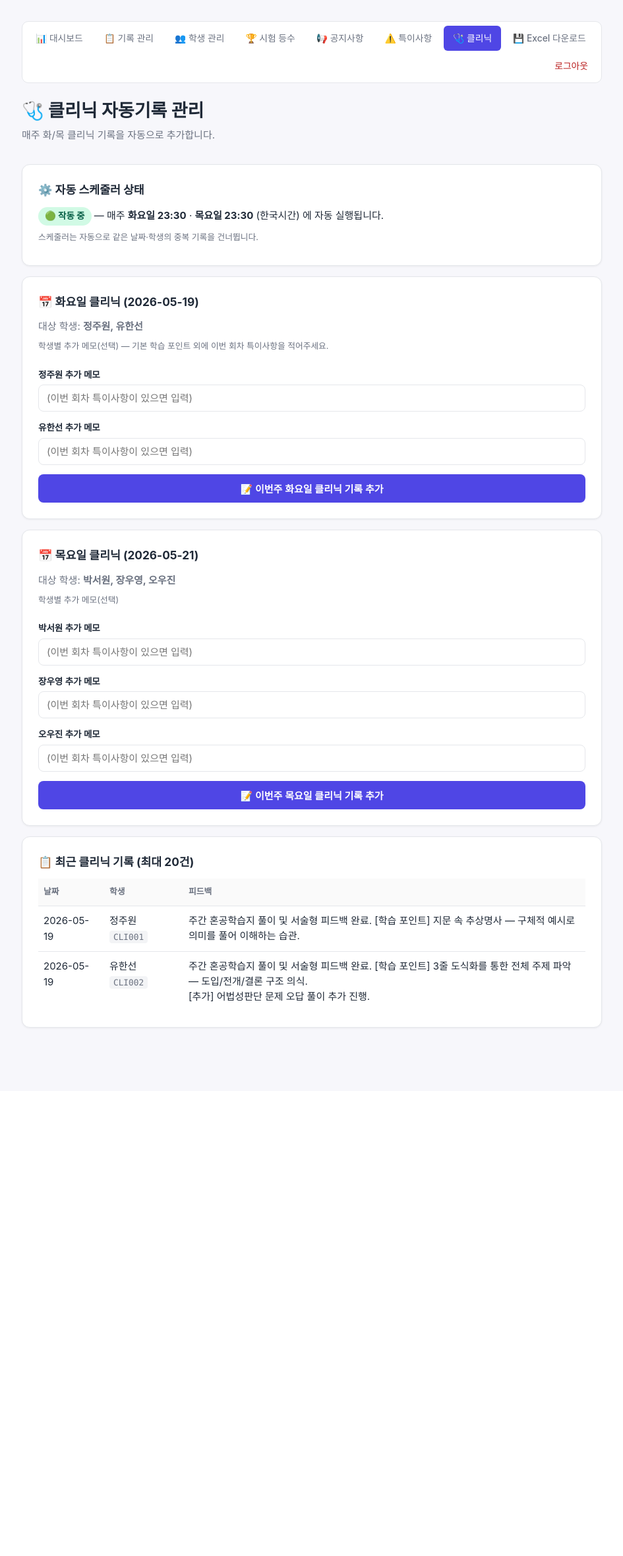
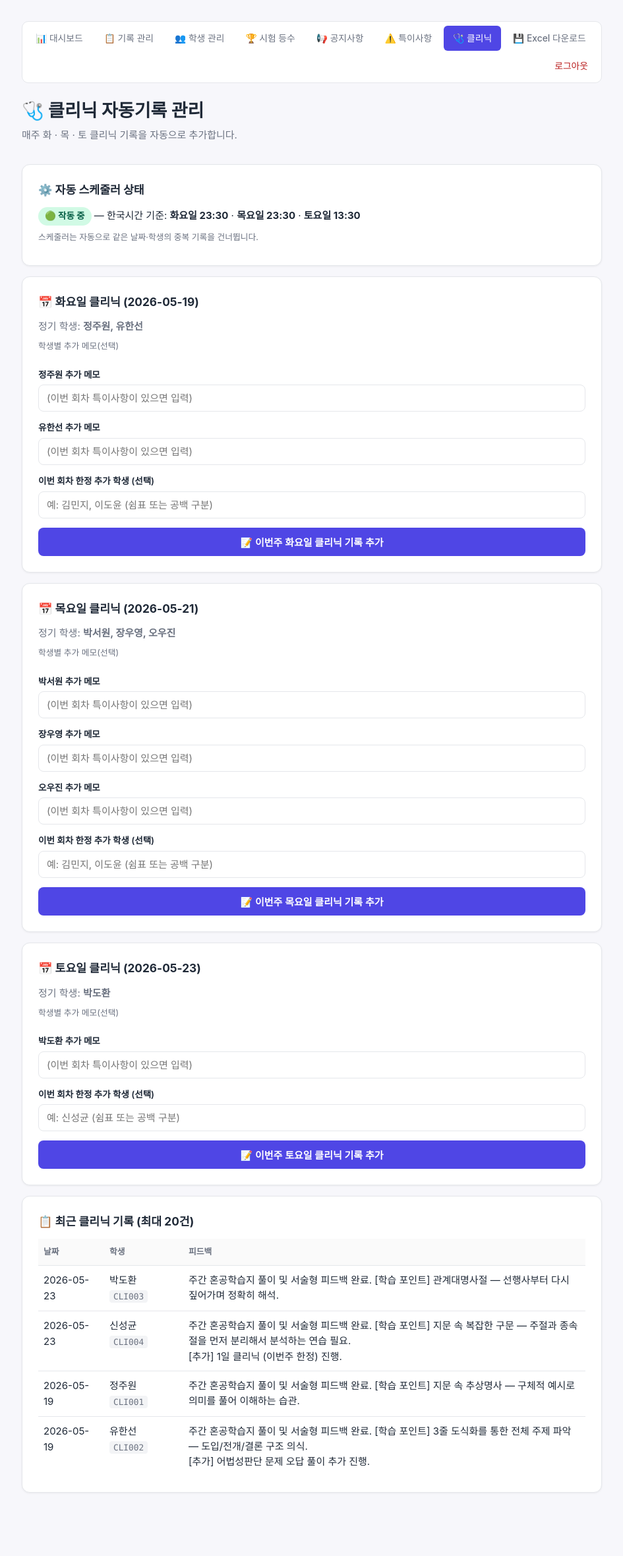
Before and after one commit to hernameisheather/Boin_theopen, a Flask app: page /admin/clinic in a window 1280 px wide. Shown: the whole page at 66% size, without its empty margins (167-1112 px from the left). Before the commit the page ends 1560 px from the top, so only its background shows below. Run offline with Flask 3, Linux system fonts and the light colour scheme; the visitor is signed in with stand-in values (Sample User, id 1).

Commit message:
Add Saturday clinic (박도환 13:30) + bootstrap this Sat with 신성균 1day

```diff
--- a/app.py
+++ b/app.py
@@ -359,8 +359,10 @@ CLINIC_TIPS = [
 CLINIC_STUDENTS_BY_WEEKDAY = {
     1: ["정주원", "유한선"],            # 화요일 클리닉
     3: ["박서원", "장우영", "오우진"],   # 목요일 클리닉
+    5: ["박도환"],                       # 토요일 클리닉
 }
 _BOOTSTRAP_MARKER = os.path.join(DATA_DIR, ".clinic_bootstrap_v1.json")
+_BOOTSTRAP_V2_MARKER = os.path.join(DATA_DIR, ".clinic_bootstrap_v2_sat.json")
 
 
 def _find_or_create_clinic_student(name, students):
@@ -446,6 +448,11 @@ def scheduled_thursday_clinic():
     add_clinic_records(date_str, CLINIC_STUDENTS_BY_WEEKDAY[3])
 
 
+def scheduled_saturday_clinic():
+    date_str = _last_weekday_date(5)
+    add_clinic_records(date_str, CLINIC_STUDENTS_BY_WEEKDAY[5])
+
+
 _scheduler_started = False
 
 def start_clinic_scheduler():
@@ -463,6 +470,9 @@ def start_clinic_scheduler():
         sched.add_job(scheduled_thursday_clinic,
                       CronTrigger(day_of_week="thu", hour=23, minute=30),
                       id="thu_clinic", replace_existing=True)
+        sched.add_job(scheduled_saturday_clinic,
+                      CronTrigger(day_of_week="sat", hour=13, minute=30),
+                      id="sat_clinic", replace_existing=True)
         sched.start()
         _scheduler_started = True
     except Exception as e:
@@ -492,8 +502,30 @@ def run_one_time_bootstrap():
         print(f"[WARN] Bootstrap failed: {e}")
 
 
+def run_one_time_bootstrap_v2_saturday():
+    """이번주 토요일 클리닉 자동 추가: 박도환(정기) + 신성균(1일 한정)."""
+    import json
+    if os.path.exists(_BOOTSTRAP_V2_MARKER):
+        return
+    try:
+        sat_date = _this_week_weekday_date(5)
+        names = list(CLINIC_STUDENTS_BY_WEEKDAY[5]) + ["신성균"]
+        extras = {"신성균": "1일 클리닉 (이번주 한정) 진행."}
+        added, _ = add_clinic_records(sat_date, names, extras)
+        os.makedirs(os.path.dirname(_BOOTSTRAP_V2_MARKER), exist_ok=True)
+        with open(_BOOTSTRAP_V2_MARKER, "w", encoding="utf-8") as f:
+            json.dump({
+                "ran_at": datetime.now().isoformat(),
+                "sat_date": sat_date,
+                "added_students": added,
+            }, f, ensure_ascii=False)
+    except Exception as e:
+        print(f"[WARN] Bootstrap v2 (Saturday) failed: {e}")
+
+
 # 모듈 import 시점에 부트스트랩 + 스케줄러 가동
 run_one_time_bootstrap()
+run_one_time_bootstrap_v2_saturday()
 start_clinic_scheduler()
 
 
@@ -1064,16 +1096,24 @@ def admin_student_edit(code):
 def admin_clinic():
     if request.method == "POST":
         action = request.form.get("action", "")
-        weekday = 1 if action == "run_tuesday" else 3 if action == "run_thursday" else None
+        weekday_map = {"run_tuesday": 1, "run_thursday": 3, "run_saturday": 5}
+        weekday = weekday_map.get(action)
         if weekday is None:
             flash("올바르지 않은 요청입니다.", "error")
             return redirect(url_for("admin_clinic"))
 
-        # 날짜: 이번주 해당 요일
         date_str = _this_week_weekday_date(weekday)
+        names = list(CLINIC_STUDENTS_BY_WEEKDAY[weekday])
 
-        # 학생별 추가 메모 수집
-        names = CLINIC_STUDENTS_BY_WEEKDAY[weekday]
+        # 이번 회차 한정 추가 학생 (쉼표/공백으로 구분)
+        extra_names_raw = request.form.get("extra_students", "").strip()
+        if extra_names_raw:
+            for n in extra_names_raw.replace(",", " ").split():
+                n = n.strip()
+                if n and n not in names:
+                    names.append(n)
+
+        # 학생별 추가 메모
         extras = {}
         for n in names:
             note = request.form.get(f"extra_{n}", "").strip()
@@ -1101,8 +1141,10 @@ def admin_clinic():
         "admin_clinic.html",
         tue_students=CLINIC_STUDENTS_BY_WEEKDAY[1],
         thu_students=CLINIC_STUDENTS_BY_WEEKDAY[3],
+        sat_students=CLINIC_STUDENTS_BY_WEEKDAY[5],
         this_tue=_this_week_weekday_date(1),
         this_thu=_this_week_weekday_date(3),
+        this_sat=_this_week_weekday_date(5),
         recent=recent_clinic,
         students=data["students"],
         scheduler_active=_scheduler_started,
--- a/templates/admin_clinic.html
+++ b/templates/admin_clinic.html
@@ -6,7 +6,7 @@
 <header class="page-header">
   <div>
     <h1>🩺 클리닉 자동기록 관리</h1>
-    <p class="muted small">매주 화/목 클리닉 기록을 자동으로 추가합니다.</p>
+    <p class="muted small">매주 화 · 목 · 토 클리닉 기록을 자동으로 추가합니다.</p>
   </div>
 </header>
 
@@ -14,8 +14,8 @@
   <h2>⚙️ 자동 스케줄러 상태</h2>
   <p>
     {% if scheduler_active %}
-      <span class="status-on">🟢 작동 중</span> —
-      매주 <b>화요일 23:30</b> · <b>목요일 23:30</b> (한국시간) 에 자동 실행됩니다.
+      <span class="status-on">🟢 작동 중</span> — 한국시간 기준:
+      <b>화요일 23:30</b> · <b>목요일 23:30</b> · <b>토요일 13:30</b>
     {% else %}
       <span class="status-off">🔴 비활성</span> — 스케줄러 시작 실패. 서버 재시작 필요.
     {% endif %}
@@ -26,17 +26,21 @@
 <!-- 화요일 클리닉 -->
 <section class="card">
   <h2>📅 화요일 클리닉 ({{ this_tue }})</h2>
-  <p class="muted">대상 학생: <b>{{ tue_students | join(', ') }}</b></p>
+  <p class="muted">정기 학생: <b>{{ tue_students | join(', ') }}</b></p>
 
   <form method="post" class="form">
     <input type="hidden" name="action" value="run_tuesday">
-    <p class="muted small">학생별 추가 메모(선택) — 기본 학습 포인트 외에 이번 회차 특이사항을 적어주세요.</p>
+    <p class="muted small">학생별 추가 메모(선택)</p>
     {% for n in tue_students %}
     <label>
       <span>{{ n }} 추가 메모</span>
       <input type="text" name="extra_{{ n }}" placeholder="(이번 회차 특이사항이 있으면 입력)">
     </label>
     {% endfor %}
+    <label>
+      <span>이번 회차 한정 추가 학생 (선택)</span>
+      <input type="text" name="extra_students" placeholder="예: 김민지, 이도윤 (쉼표 또는 공백 구분)">
+    </label>
     <button type="submit" class="btn-primary">📝 이번주 화요일 클리닉 기록 추가</button>
   </form>
 </section>
@@ -44,7 +48,7 @@
 <!-- 목요일 클리닉 -->
 <section class="card">
   <h2>📅 목요일 클리닉 ({{ this_thu }})</h2>
-  <p class="muted">대상 학생: <b>{{ thu_students | join(', ') }}</b></p>
+  <p class="muted">정기 학생: <b>{{ thu_students | join(', ') }}</b></p>
 
   <form method="post" class="form">
     <input type="hidden" name="action" value="run_thursday">
@@ -55,7 +59,33 @@
       <input type="text" name="extra_{{ n }}" placeholder="(이번 회차 특이사항이 있으면 입력)">
     </label>
     {% endfor %}
+    <label>
+      <span>이번 회차 한정 추가 학생 (선택)</span>
+      <input type="text" name="extra_students" placeholder="예: 김민지, 이도윤 (쉼표 또는 공백 구분)">
+    </label>
     <button type="submit" class="btn-primary">📝 이번주 목요일 클리닉 기록 추가</button>
+  </form>
+</section>
+
+<!-- 토요일 클리닉 -->
+<section class="card">
+  <h2>📅 토요일 클리닉 ({{ this_sat }})</h2>
+  <p class="muted">정기 학생: <b>{{ sat_students | join(', ') }}</b></p>
+
+  <form method="post" class="form">
+    <input type="hidden" name="action" value="run_saturday">
+    <p class="muted small">학생별 추가 메모(선택)</p>
+    {% for n in sat_students %}
+    <label>
+      <span>{{ n }} 추가 메모</span>
+      <input type="text" name="extra_{{ n }}" placeholder="(이번 회차 특이사항이 있으면 입력)">
+    </label>
+    {% endfor %}
+    <label>
+      <span>이번 회차 한정 추가 학생 (선택)</span>
+      <input type="text" name="extra_students" placeholder="예: 신성균 (쉼표 또는 공백 구분)">
+    </label>
+    <button type="submit" class="btn-primary">📝 이번주 토요일 클리닉 기록 추가</button>
   </form>
 </section>
 
```
